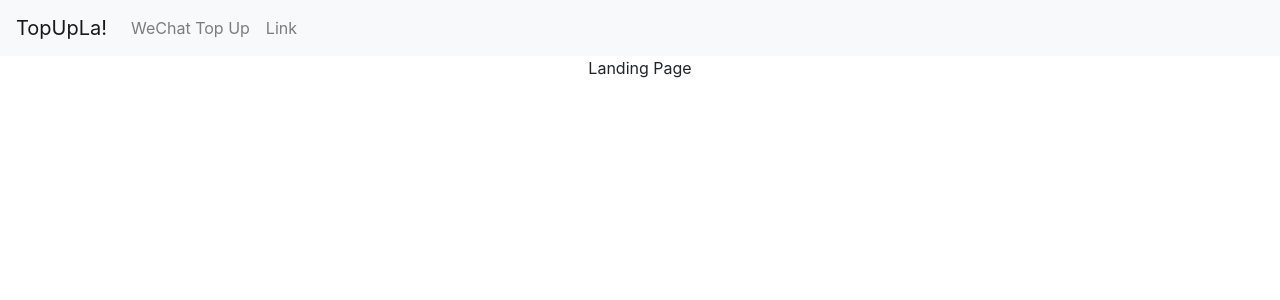
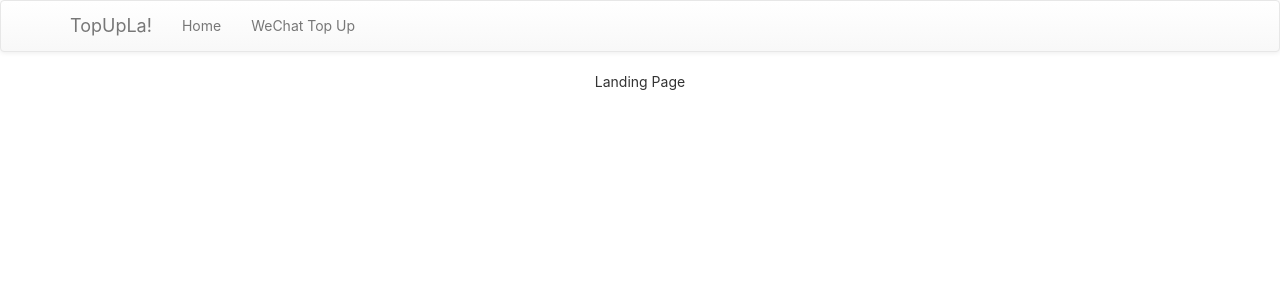
Before and after one commit to mervyns/topup-platform, a React (Create React App) app: page / in a window 1280 px wide. Shown: the top 300 px of the page. Built offline with nearby package versions, Linux system fonts and the light colour scheme.

Commit message:
added react bootstrap package for ease

```diff
--- a/package.json
+++ b/package.json
@@ -5,8 +5,8 @@
   "dependencies": {
     "@material-ui/core": "^3.8.3",
     "@material-ui/icons": "^3.0.2",
-    "bootstrap": "^4.2.1",
     "react": "^16.7.0",
+    "react-bootstrap": "^0.32.4",
     "react-dom": "^16.7.0",
     "react-router-dom": "^4.3.1",
     "react-scripts": "2.1.3"
--- a/public/index.html
+++ b/public/index.html
@@ -12,8 +12,10 @@
       manifest.json provides metadata used when your web app is added to the
       homescreen on Android. See https://developers.google.com/web/fundamentals/web-app-manifest/
     -->
-    <link rel="stylesheet" href="https://stackpath.bootstrapcdn.com/bootstrap/4.2.1/css/bootstrap.min.css" integrity="sha384-GJzZqFGwb1QTTN6wy59ffF1BuGJpLSa9DkKMp0DgiMDm4iYMj70gZWKYbI706tWS" crossorigin="anonymous">
-    <link rel="manifest" href="%PUBLIC_URL%/manifest.json" />
+<!-- Latest compiled and minified CSS -->
+<link rel="stylesheet" href="https://maxcdn.bootstrapcdn.com/bootstrap/3.3.7/css/bootstrap.min.css" integrity="sha384-BVYiiSIFeK1dGmJRAkycuHAHRg32OmUcww7on3RYdg4Va+PmSTsz/K68vbdEjh4u" crossorigin="anonymous">
+<!-- Optional theme -->
+<link rel="stylesheet" href="https://maxcdn.bootstrapcdn.com/bootstrap/3.3.7/css/bootstrap-theme.min.css" integrity="sha384-rHyoN1iRsVXV4nD0JutlnGaslCJuC7uwjduW9SVrLvRYooPp2bWYgmgJQIXwl/Sp" crossorigin="anonymous">    <link rel="manifest" href="%PUBLIC_URL%/manifest.json" />
     <!--
       Notice the use of %PUBLIC_URL% in the tags above.
       It will be replaced with the URL of the `public` folder during the build.
--- a/src/App.js
+++ b/src/App.js
@@ -1,6 +1,5 @@
 import React, { Component } from "react";
 import { BrowserRouter, Route } from "react-router-dom";
-import 'bootstrap/dist/css/bootstrap.min.css';
 import "./App.css";
 import NavbarPage from "./layout/Navbar";
 import Landing from "./pages/Landing";
--- a/src/index.js
+++ b/src/index.js
@@ -1,6 +1,5 @@
 import React from "react";
 import ReactDOM from "react-dom";
-import 'bootstrap/dist/css/bootstrap.min.css';
 import "./index.css";
 import App from "./App";
 import * as serviceWorker from "./serviceWorker";
--- a/src/layout/Navbar.jsx
+++ b/src/layout/Navbar.jsx
@@ -1,31 +1,44 @@
 import React from "react";
-import { NavLink } from 'react-router-dom';
+import { NavLink } from "react-router-dom";
+import {
+  Nav,
+  Navbar,
+  NavItem,
+  MenuItem,
+  NavDropdown
+} from "react-bootstrap"
 
 class NavbarPage extends React.Component {
-  state = {
-    isOpen: false
+  constructor(props) {
+    super(props);
+    this.state = {
+      isOpen: false
+    };
+  }
+  toggleOpen = () => {
+    console.log(this.state.isOpen);
+    this.setState({ isOpen: !this.state.isOpen });
   };
-  toggleCollapse = this.setState({ isOpen: !this.state.isOpen });
-
   render() {
     return (
-      <nav className="navbar navbar-expand-lg navbar-light bg-light">
-      <NavLink to="/" className="navbar-brand">TopUpLa!</NavLink>
-      <button className="navbar-toggler" type="button" data-toggle="collapse" data-target="#navbarSupportedContent" aria-controls="navbarSupportedContent" aria-expanded="false" aria-label="Toggle navigation">
-        <span className="navbar-toggler-icon"></span>
-      </button>
-
-      <div className="collapse navbar-collapse" id="navbarSupportedContent">
-        <ul className="navbar-nav mr-auto">
-          <li className="nav-item">
-            <NavLink to="/wechat" className="nav-link" activeClassName="selected">WeChat Top Up</NavLink>
-          </li>
-          <li className="nav-item">
-            <a className="nav-link" href="#">Link</a>
-          </li>
-        </ul>
-      </div>
-    </nav>
+      <Navbar collapseOnSelect>
+        <Navbar.Header>
+          <Navbar.Brand>
+            <a href="#brand">TopUpLa!</a>
+          </Navbar.Brand>
+          <Navbar.Toggle />
+        </Navbar.Header>
+        <Navbar.Collapse>
+          <Nav>
+            <NavItem eventKey={1} href="/">
+              Home
+            </NavItem>
+            <NavItem eventKey={2} href="/wechat">
+              WeChat Top Up
+            </NavItem>
+          </Nav>
+        </Navbar.Collapse>
+      </Navbar>
     );
   }
 }
```
Also changed, not shown: 1 other file (tests, documents, lock files or other folders).
